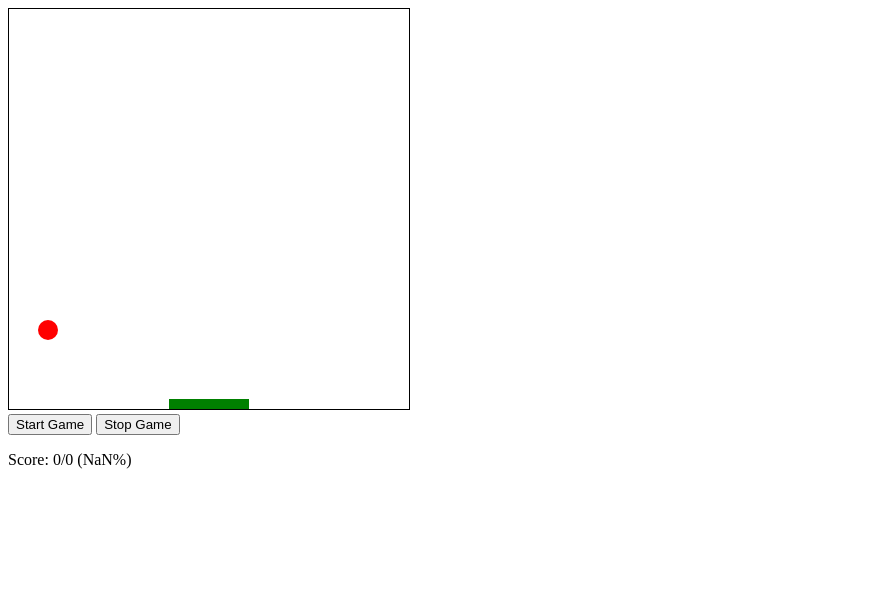
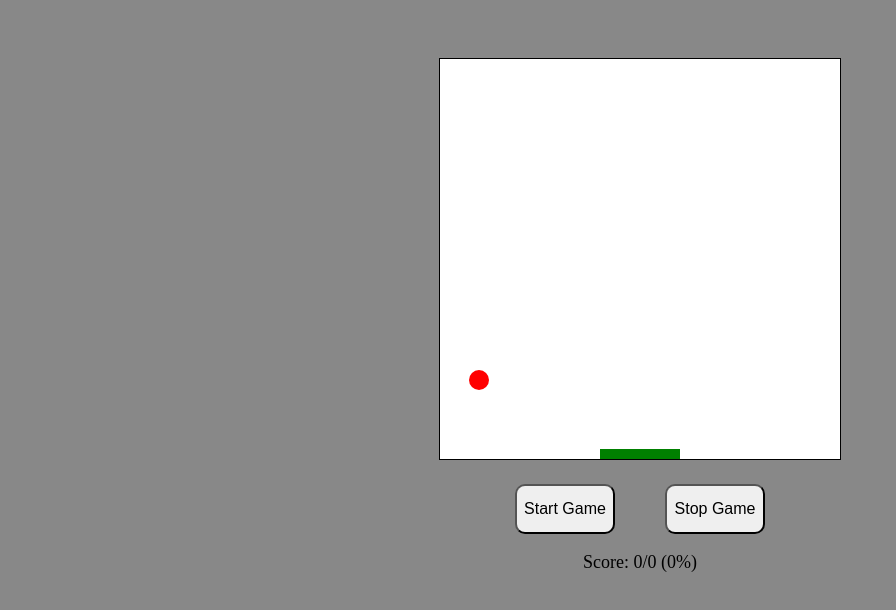
Before and after one commit to Makosik/Falling-balls-game, a plain HTML site: page index.html in a window 1280 px wide. Both pictures are taken after a click on the button "Start Game". Shown: the whole page, without its empty margins (0-896 px from the left). Drawn offline with Linux system fonts and the light colour scheme.

Commit message:
added styles and fixed result output at zero

```diff
--- a/css/style.css
+++ b/css/style.css
@@ -1,3 +1,33 @@
 canvas {
    border: 1px solid black;
+   background: #fff;
 }
+body{
+   background: #00000077;
+}
+.wrap{
+   padding-top: 50px;
+   text-align: center;
+   }
+.btns{
+   margin-top: 20px;
+   display: flex;
+   justify-content: center;
+   gap: 50px;
+}
+.btn{
+   width: 100px;
+   height: 50px;
+   border-radius: 10px;
+   transition: all 0.8s;
+   font-size: 16px;
+}
+.bnt_start:hover{
+   background: #28af43;
+  }
+.btn_stop:hover{
+   background: #bb1b33;
+}
+#result{
+   font-size: 18px;
+}
--- a/index.html
+++ b/index.html
@@ -8,12 +8,15 @@
    <title>Falling Balls</title>
 </head>
 <body>
-   <canvas id="canvas" width="400" height="400"></canvas>
-   <div>
-     <button onclick="startGame()">Start Game</button>
-     <button onclick="stopGame()">Stop Game</button>
+   <div class="wrap">
+      <canvas id="canvas" width="400" height="400"></canvas>
+      <div class="btns">
+         <button class="bnt_start btn" onclick="startGame()">Start Game</button>
+         <button class="btn_stop btn" onclick="stopGame()">Stop Game</button>
+       </div>
+       <p id="result"></p>
    </div>
-   <p id="result"></p>
+
    <script src="/js/script.js"></script>
  </body>
 </html>
--- a/js/script.js
+++ b/js/script.js
@@ -58,7 +58,12 @@ function moveBasket(event) {
 // Update score and total balls caught
 function updateResult() {
    const result = document.getElementById("result");
-   const percentage = ((score / totalBalls) * 100).toFixed(2);
+   let percentage = 0;
+   if (totalBalls == 0) {
+
+   }else{
+      percentage = ((score / totalBalls) * 100).toFixed(2);
+   }
    result.innerHTML = `Score: ${score}/${totalBalls} (${percentage}%)`;
 }
 
@@ -100,14 +105,14 @@ function gameLoop() {
 
 
       // Increase ball speed over time
-      if (score >= 20 &&score < 40 && !speedIncreased) {
+      if (score >= 20 && score < 40 && !speedIncreased) {
          speedPlus += 1;
          balls.forEach((ball) => {
             balls.speed = speedPlus;
          });
          console.log(speedPlus)
          speedIncreased = true
-      }else if(score>=40 && score <=100 && speedIncreased){
+      } else if (score >= 40 && score <= 100 && speedIncreased) {
          speedPlus += 1;
          balls.forEach((ball) => {
             balls.speed = speedPlus;
```
